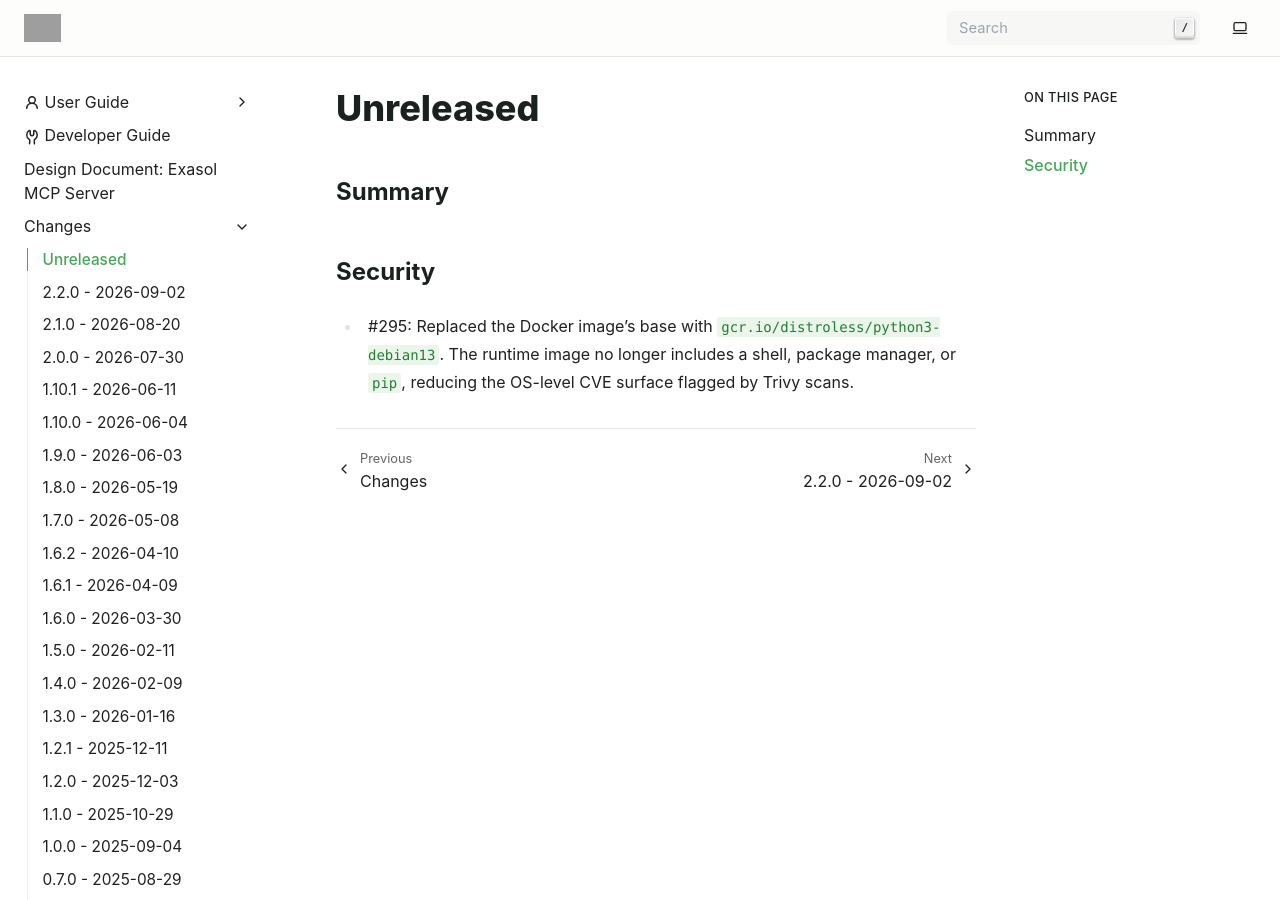
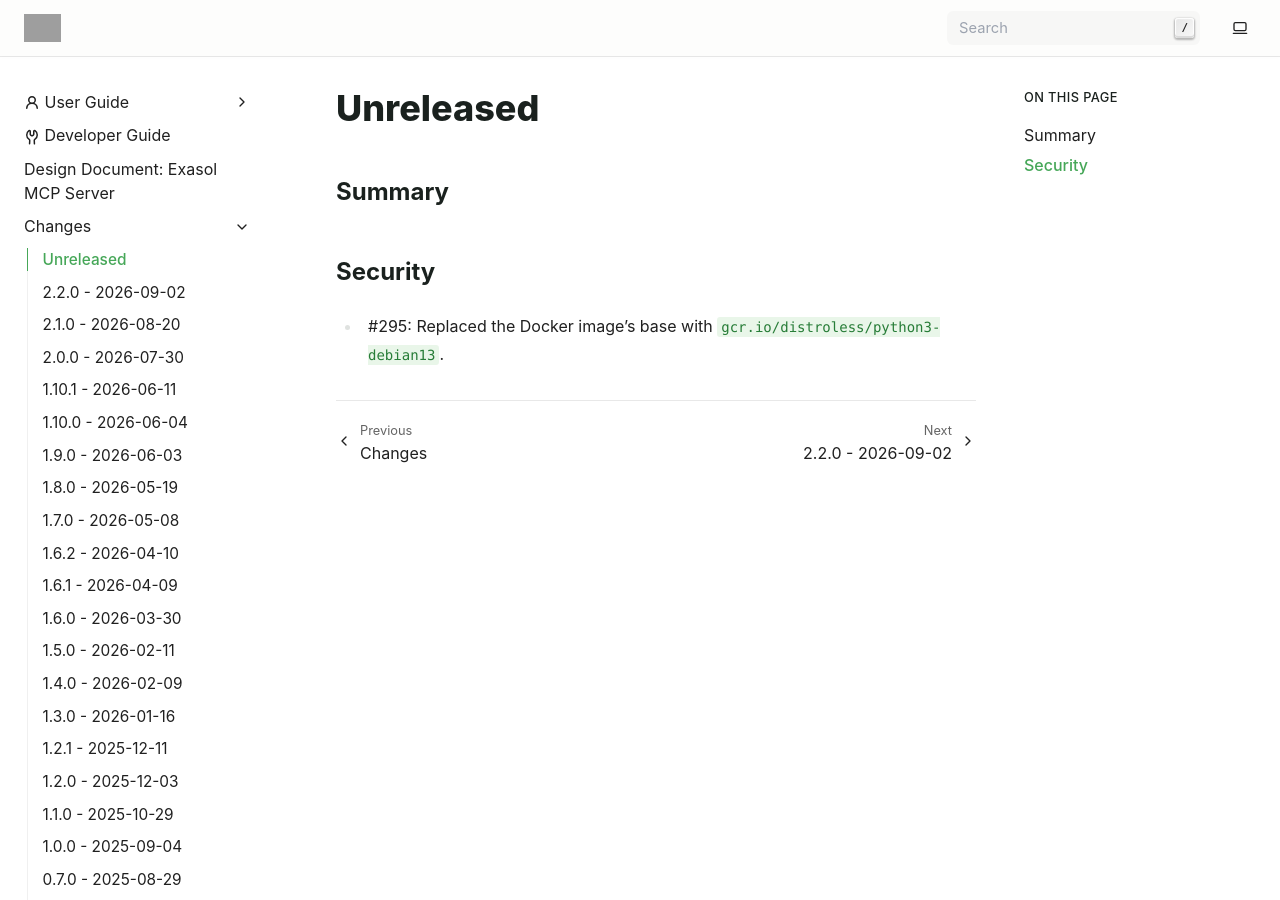
Before and after one commit to exasol/mcp-server, a Sphinx documentation site: the page built from doc/changes/unreleased.md, in a window 1280 px wide and 900 px high. Built offline with Sphinx 7.4.7, drawn with Linux system fonts in a browser that asks for light colours; grey boxes are pictures that could not be loaded.

Commit message:
#295 Shortened changelog record

```diff
--- a/doc/changes/unreleased.md
+++ b/doc/changes/unreleased.md
@@ -5,5 +5,3 @@
 ## Security
 
 * #295: Replaced the Docker image's base with `gcr.io/distroless/python3-debian13`.
-  The runtime image no longer includes a shell, package manager, or `pip`,
-  reducing the OS-level CVE surface flagged by Trivy scans.
```
